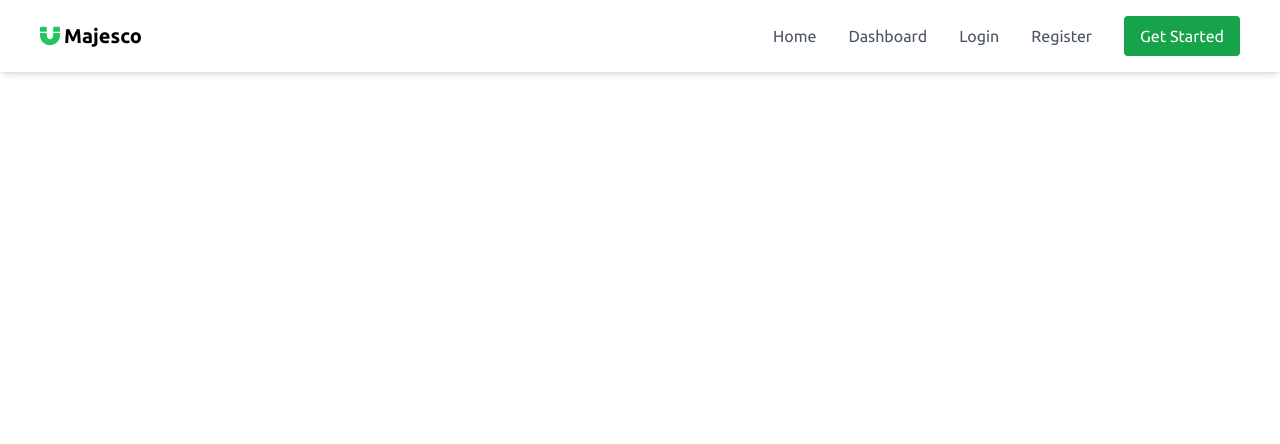
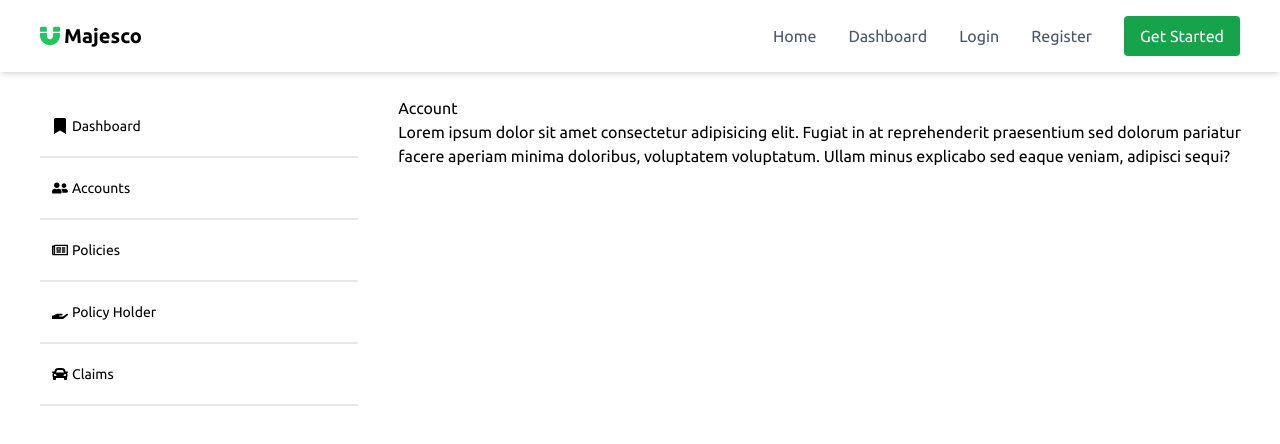
Before and after one commit to Vincexx/insurance-pas, a React (Create React App) app: page /accounts in a window 1280 px wide. Shown: the top 444 px of the page. Built offline with nearby package versions, Linux system fonts and the light colour scheme; the HTML template or start-up script is replaced by a standard one.

Commit message:
optimize code

```diff
--- a/src/App.js
+++ b/src/App.js
@@ -5,6 +5,9 @@ import Register from "./pages/Register";
 import Index from "./pages/Index";
 import Dashboard from "./pages/Dashboard";
 import { useState } from "react";
+import Sidebar from "./components/Sidebar";
+import Account from "./pages/Account";
+import Policy from "./pages/Policy";
 
 function App() {
   const [isAuth, setIsAuth] = useState(true);
@@ -14,12 +17,22 @@ function App() {
       <BrowserRouter>
         <Header />
         <div className="container mx-auto overflow-hidden">
-          <Routes>
-            <Route path="/" element={<Index />}></Route>
-            <Route path="/login" element={<Login />}></Route>
-            <Route path="/register" element={<Register />}></Route>
-            <Route path="/dashboard" element={<Dashboard />}></Route>
-          </Routes>
+          {isAuth ? (
+            <div className="md:flex">
+              <Sidebar />
+              <Routes>
+                <Route path="/" element={<Index />}></Route>
+                <Route path="/dashboard" element={<Dashboard />}></Route>
+                <Route path="/accounts" element={<Account />}></Route>
+                <Route path="/policies" element={<Policy />}></Route>
+              </Routes>
+            </div>
+          ) : (
+            <Routes>
+              <Route path="/login" element={<Login />}></Route>
+              <Route path="/register" element={<Register />}></Route>
+            </Routes>
+          )}
         </div>
       </BrowserRouter>
     </>
--- a/src/components/Sidebar.jsx
+++ b/src/components/Sidebar.jsx
@@ -39,11 +39,11 @@ const Sidebar = () => {
 
   return (
     <div className="md:mt-24 mt-16 md:px-10 md:w-1/3">
-      <ul className="flex justify-between md:block">
+      <ul className="flex justify-between items-center md:block">
         {navs.map((item, id) => (
-          <Link key={id} to={item.path}>
+          <Link key={id} to={item.path} className="w-full">
             <li
-              className="md:pl-3 py-5 border-b-2 hover:bg-green-400 transition-all duration-100 flex items-center justify-center md:justify-start w-full"
+              className="md:pl-3 py-5 border-b-2 hover:bg-green-400 transition-all duration-100 flex items-center justify-center md:justify-start"
               key={id}
             >
               {item.logo}
--- a/src/pages/Account.jsx
+++ b/src/pages/Account.jsx
@@ -4,7 +4,7 @@ import Sidebar from "../components/Sidebar";
 const Account = () => {
   return (
     <>
-      <div>
+      <div className="md:w-3/4 md:mt-24">
         <p>Account</p>
         <p>
           Lorem ipsum dolor sit amet consectetur adipisicing elit. Fugiat in at
--- a/src/pages/Dashboard.jsx
+++ b/src/pages/Dashboard.jsx
@@ -4,8 +4,7 @@ import Sidebar from "../components/Sidebar";
 const Dashboard = () => {
   return (
     <>
-      <Sidebar />
-      <div className="bg-red-200 md:w-3/4">
+      <div className="md:w-3/4 md:mt-24">
         <p>Dashboard</p>
         <p>
           Lorem ipsum dolor sit amet, consectetur adipisicing elit. Dolor iure,
--- a/src/pages/Policy.jsx
+++ b/src/pages/Policy.jsx
@@ -4,7 +4,7 @@ import Sidebar from "../components/Sidebar";
 const Policy = () => {
   return (
     <>
-      <div>
+      <div className="md:w-3/4 md:mt-24">
         <p>Policy</p>
         <p>
           Lorem ipsum dolor sit amet, consectetur adipisicing elit. Ut eligendi
```
